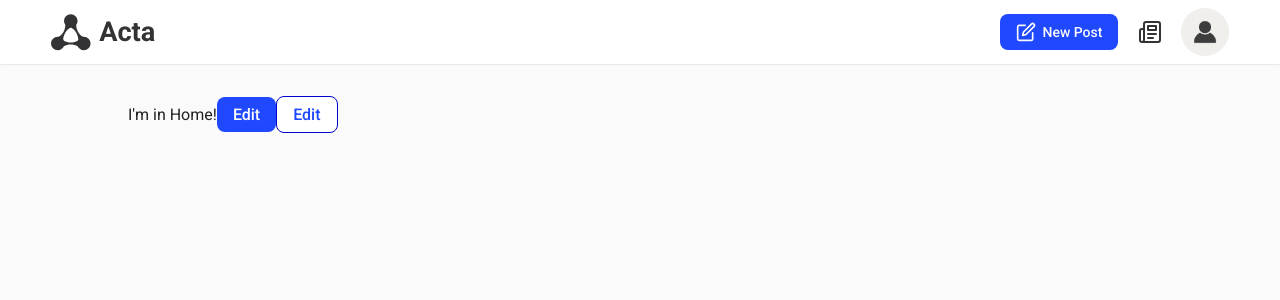
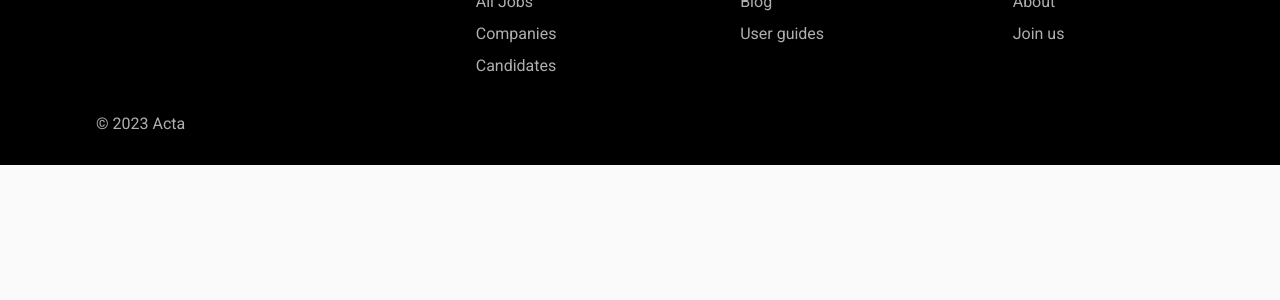
Before and after one commit to Luzefiru/Acta, a React (Create React App) app: page / in a window 1280 px wide. Shown: the top 300 px of the page. Built offline with nearby package versions, Linux system fonts and the light colour scheme.

Commit message:
feat: integrate Footer.jsx into entire App.jsx
TODO: fix placement and alignment of footer

```diff
--- a/src/App.jsx
+++ b/src/App.jsx
@@ -4,6 +4,7 @@ import './App.css';
 import { BrowserRouter, Routes, Route } from 'react-router-dom';
 /* JSX component imports */
 import Navbar from './components/layouts/Navbar.jsx';
+import Footer from './components/layouts/Footer.jsx';
 import Home from './pages/Home/Home.jsx';
 import Feed from './pages/Feed/Feed.jsx';
 import CreatePost from './pages/CreatePost/CreatePost.jsx';
@@ -25,6 +26,7 @@ function App() {
             <Route path="/profile/:userID" element={<Profile />} />
           </Routes>
         </div>
+        <Footer />
       </BrowserRouter>
     </div>
   );
--- a/src/pages/Home/Home.jsx
+++ b/src/pages/Home/Home.jsx
@@ -1,6 +1,5 @@
-import ContainedButton from "../../components/ui/ContainedButton.jsx";
-import GhostButton from "../../components/ui/GhostButton.jsx";
-import Footer from "../../components/layouts/Footer.jsx";
+import ContainedButton from '../../components/ui/ContainedButton.jsx';
+import GhostButton from '../../components/ui/GhostButton.jsx';
 
 function Home() {
   return (
```
